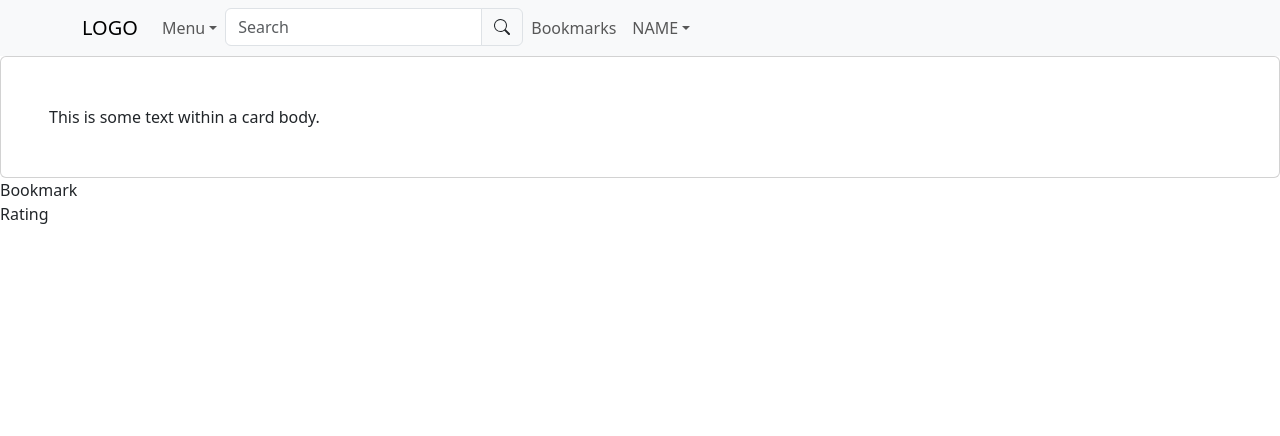
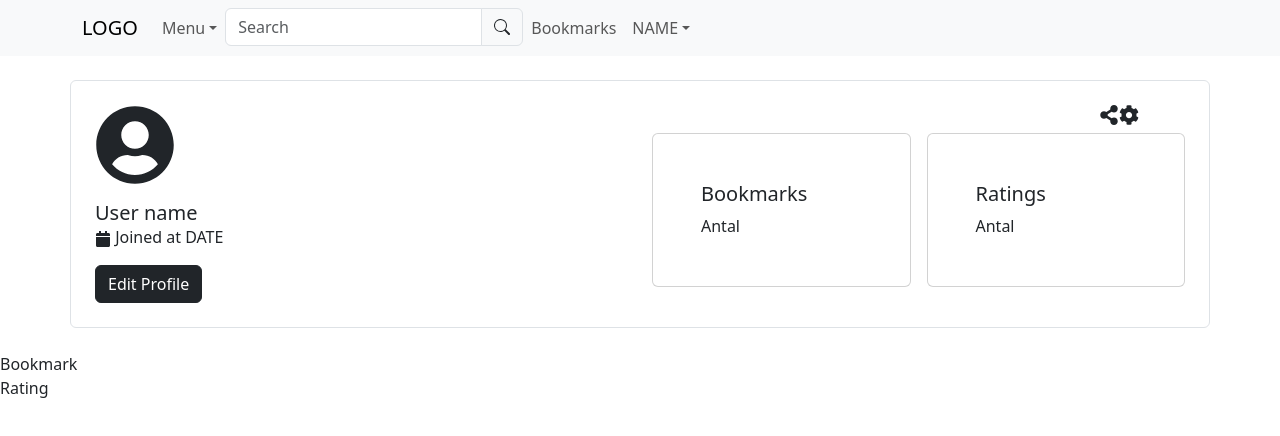
Before and after one commit to SofNyb/moviedatabase, a React (Vite) app: page /profile/1 in a window 1280 px wide. Shown: the top 436 px of the page. Built offline with nearby package versions, Linux system fonts and the light colour scheme.

Commit message:
hero updated

```diff
--- a/src/User/UserHero.jsx
+++ b/src/User/UserHero.jsx
@@ -1,10 +1,57 @@
 import Card from "react-bootstrap/Card";
+import Button from "react-bootstrap/Button";
+import Container from "react-bootstrap/Container";
+import Row from "react-bootstrap/Row";
+import Col from "react-bootstrap/Col";
+import { FaCalendar, FaCog, FaShareAlt, FaUserCircle } from "react-icons/fa";
 
 function UserHero() {
   return (
-    <Card>
-      <Card.Body>This is some text within a card body.</Card.Body>
-    </Card>
+    <Container className="my-4 p-4 border rounded">
+      <Row>
+        <Col md={6}>
+          <div className="d-flex flex-column align-items-start">
+            <div className="mb-3">
+              <FaUserCircle size={80} />
+            </div>
+            <Card.Title>User name</Card.Title>
+
+            <Card.Text>
+              <FaCalendar /> Joined at DATE
+            </Card.Text>
+            <Button variant="dark">Edit Profile</Button>
+          </div>
+        </Col>
+
+        <Col md={6}>
+          <Row className="mb-2">
+            <Col xs={11} className="d-flex justify-content-end">
+              <FaShareAlt size={20} />
+              <FaCog size={20} />
+            </Col>
+          </Row>
+
+          <Row className="g-3">
+            <Col>
+              <Card>
+                <Card.Body>
+                  <Card.Title>Bookmarks</Card.Title>
+                  <Card.Text>Antal</Card.Text>
+                </Card.Body>
+              </Card>
+            </Col>
+            <Col>
+              <Card>
+                <Card.Body>
+                  <Card.Title>Ratings</Card.Title>
+                  <Card.Text>Antal</Card.Text>
+                </Card.Body>
+              </Card>
+            </Col>
+          </Row>
+        </Col>
+      </Row>
+    </Container>
   );
 }
 
```
